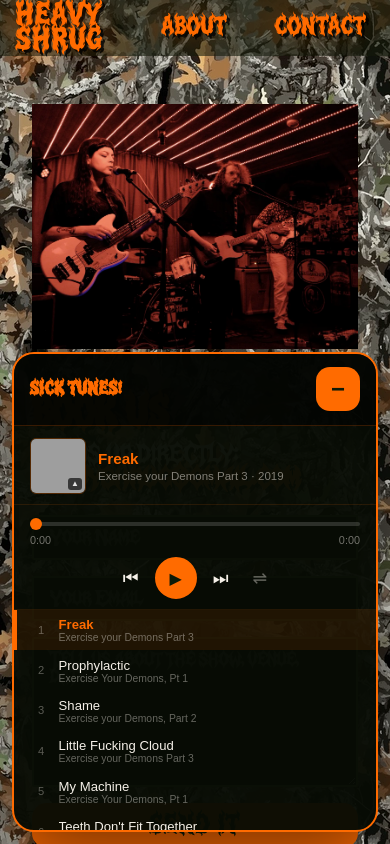
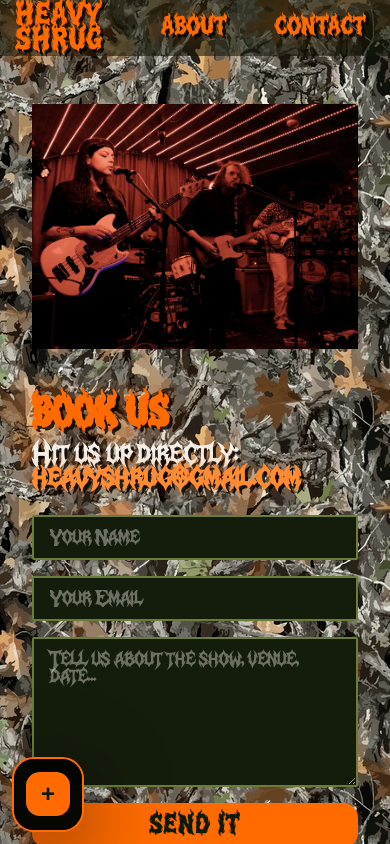
Before and after one commit to jkeary/heavy-shrug-website, a React (Vite) app in the folder frontend/: page /contact in a window 390 px wide. Shown: the top 844 px of the page. Built offline with nearby package versions, Linux system fonts and the light colour scheme; grey boxes are pictures that could not be loaded.

Commit message:
mobile default state, media player

```diff
--- a/frontend/src/components/MusicPlayer.jsx
+++ b/frontend/src/components/MusicPlayer.jsx
@@ -16,7 +16,9 @@ const fmt = (secs) => {
 };
 
 export default function MusicPlayer() {
-  const [isOpen, setIsOpen] = useState(true);
+  const [isOpen, setIsOpen] = useState(() =>
+    typeof window !== "undefined" && window.matchMedia("(min-width: 768px)").matches
+  );
   const [index, setIndex] = useState(0);
   const [isPlaying, setIsPlaying] = useState(false);
   const [currentTime, setCurrentTime] = useState(0);
```
